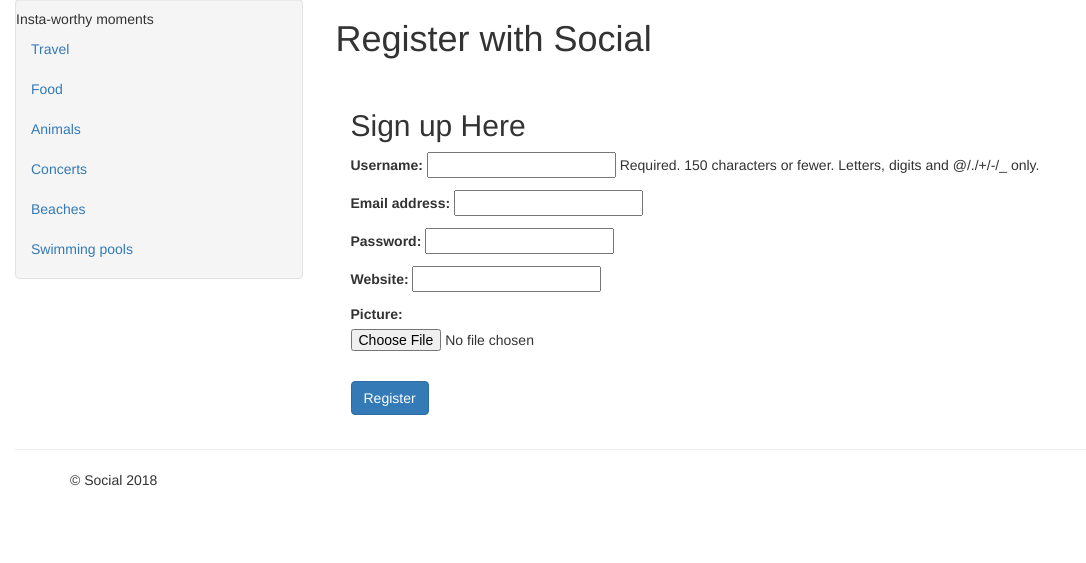
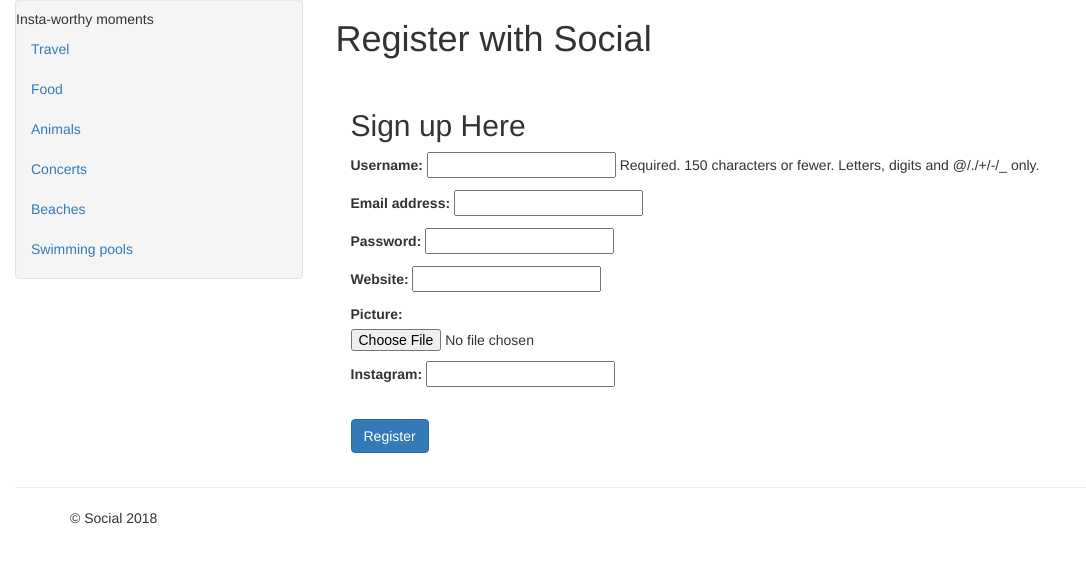
Before and after one commit to james-level/Reach--, a Django app: page /social_reach/register/ in a window 1280 px wide; the page is wider, and only the part inside the window is pictured. Shown: the part 61-624 px from the top of that part, without its empty margins (0-1086 px from the left). Run offline with Django 3.2, Linux system fonts and the light colour scheme; data comes from the database, SQL or seed files in the repository; both versions use the stored data as it was after the commit; some libraries are stand-ins or nearby versions.

Commit message:
Users instagram account can be added at registration and shows on profile

```diff
--- a/social/social_reach/forms.py
+++ b/social/social_reach/forms.py
@@ -48,4 +48,4 @@ class UserProfileForm(forms.ModelForm):
     class Meta:
         model = UserProfile
 
-        fields = ('website', 'picture')
+        fields = ('website', 'picture', 'instagram')
--- a/social/social_reach/models.py
+++ b/social/social_reach/models.py
@@ -38,6 +38,7 @@ class UserProfile(models.Model):
 	greetings = models.IntegerField(default=0)
 	website = models.URLField(blank=True)
 	picture = models.ImageField(upload_to='profile_images',blank=True)
+	instagram = models.CharField(max_length=128, default="")
 
 	def __unicode__(self):
 		return self.user.username
--- a/social/templates/rango/profile.html
+++ b/social/templates/rango/profile.html
@@ -8,6 +8,7 @@
 {% if userprofile %}
 <p>Website: <a href="{{ userprofile.website }}">{{ userprofile.website }}</a>
 ˓→</p>
+<p>Instagram:{{ userprofile.instagram }}</p>
 <br/>
 {% if userprofile.picture %}
 <img src="{{ userprofile.picture.url }}" />
```
Also changed, not shown: social/db.sqlite3, social/media/profile_images/user.png (added), social/social_reach/migrations/0002_userprofile_instagram.py (added), 3 other files.
